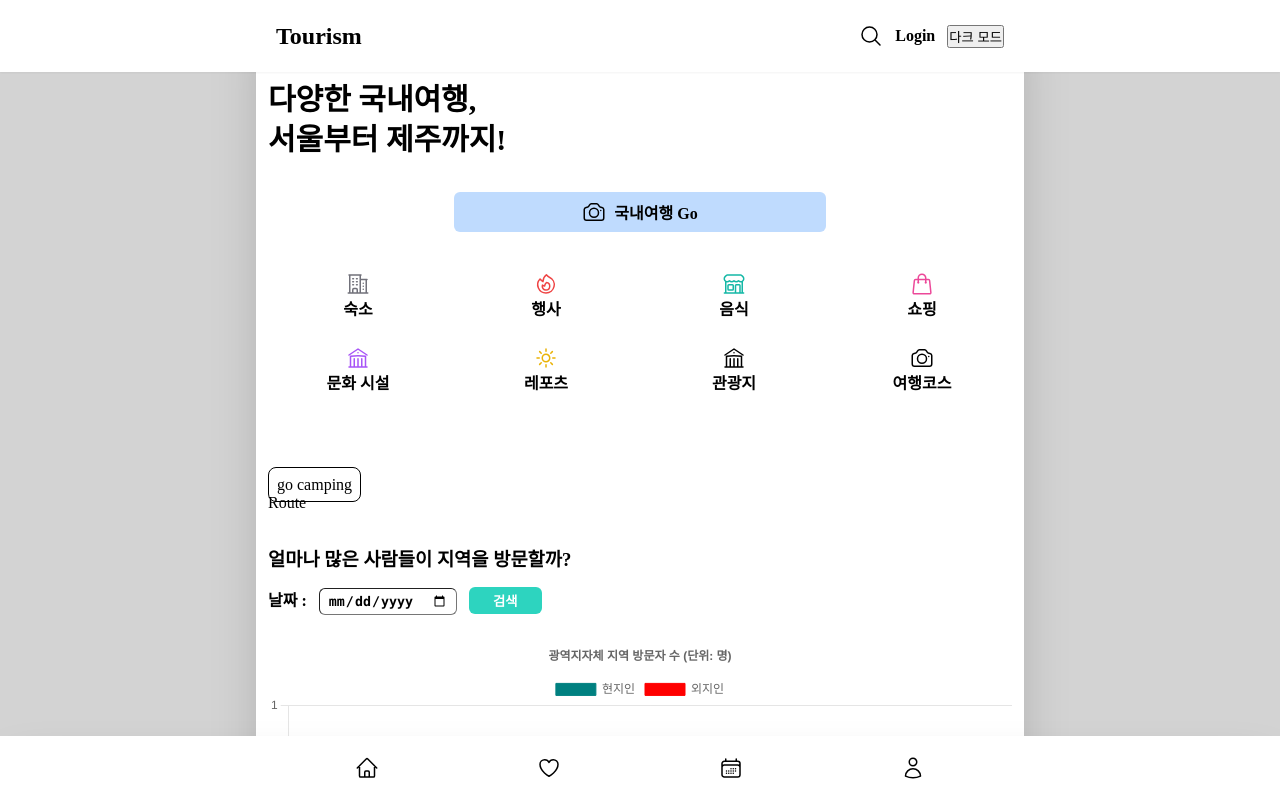
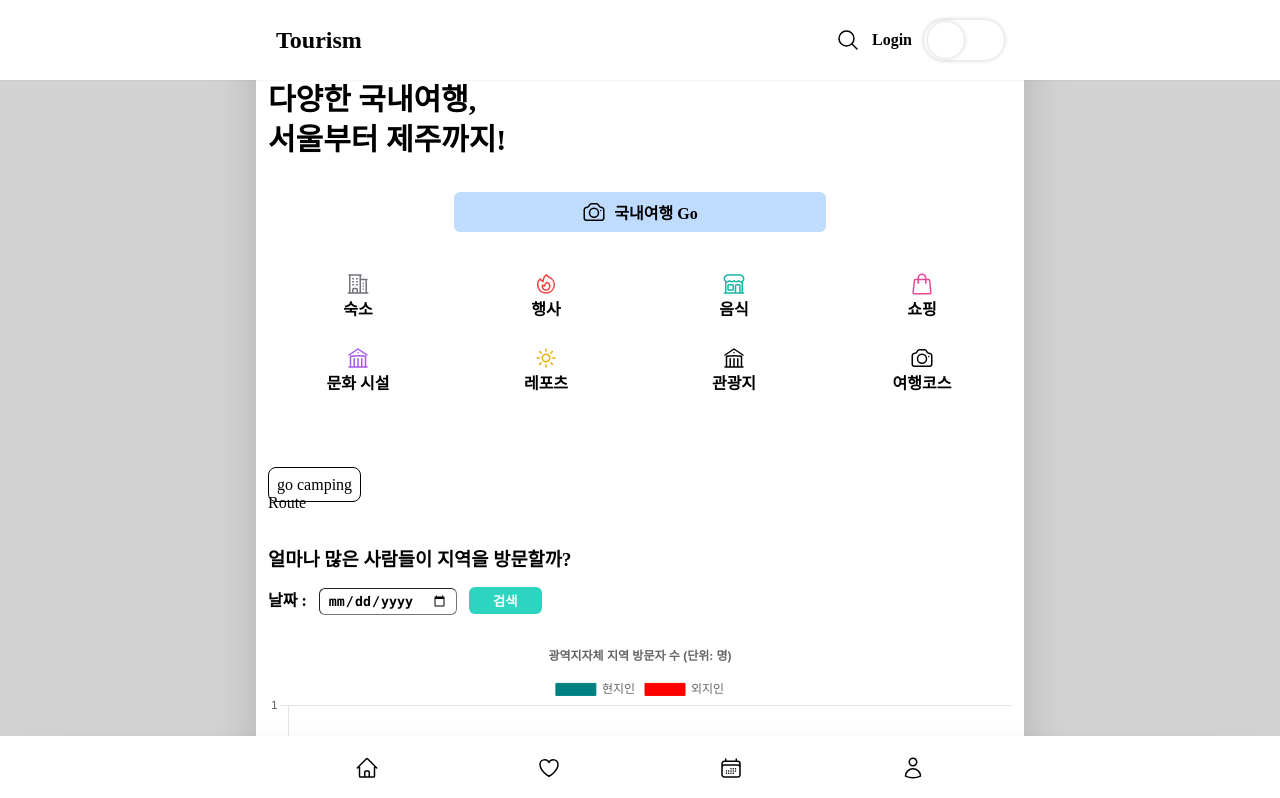
Before and after one commit to junseokoh-hub/react-tourism, a React (Vite) app: page / in a window 1280 px wide. Shown: the top 798 px of the page. Built offline with nearby package versions, Linux system fonts and the light colour scheme; no server answers.

Commit message:
make toggle dark button

```diff
--- a/src/components/UI/MainHeader.tsx
+++ b/src/components/UI/MainHeader.tsx
@@ -11,7 +11,8 @@ type MainHeaderProps = {
 };
 
 const MainHeader = ({ isView }: MainHeaderProps) => {
-  const [dark, setDark] = useState("다크 모드");
+  const [dark, setDark] = useState(false);
+  // const [toggle, setToggle] = useState(false);
   const homeMatch = useMatch("/");
   const searchMatch = useMatch("search/*");
   const navigate = useNavigate();
@@ -25,7 +26,7 @@ const MainHeader = ({ isView }: MainHeaderProps) => {
   useEffect(() => {
     if (userTheme === "dark" || (!userTheme && systemTheme)) {
       document.documentElement.classList.add("dark");
-      setDark("라이트모드");
+      setDark(true);
       return;
     }
   }, []);
@@ -34,10 +35,12 @@ const MainHeader = ({ isView }: MainHeaderProps) => {
     if (document.documentElement.classList.contains("dark")) {
       document.documentElement.classList.remove("dark");
       localStorage.setItem("theme", "light");
+      setDark(false);
       return;
     }
     document.documentElement.classList.add("dark");
     localStorage.setItem("theme", "dark");
+    setDark(true);
   }, []);
 
   return (
@@ -128,7 +131,16 @@ const MainHeader = ({ isView }: MainHeaderProps) => {
                 </svg>
               </span>
             )}
-            <button onClick={toggleDarkMode}>{dark}</button>
+            <div
+              onClick={toggleDarkMode}
+              className={`p-1 w-20 h-10 flex items-center rounded-full shadow-[0px_0px_5px_rgba(0,0,0,0.2)] dark:shadow-[0px_0px_5px_rgba(255,255,255,0.5)] cursor-pointer`}
+            >
+              <div
+                className={`w-9 h-9 rounded-full shadow-[0px_0px_5px_rgba(0,0,0,0.2)] ${
+                  !dark ? "translate-x-0" : "translate-x-9"
+                } transition-all dark:shadow-[0px_0px_5px_rgba(255,255,255,0.5)]`}
+              ></div>
+            </div>
           </div>
         </nav>
         {searchMatch && (
```
